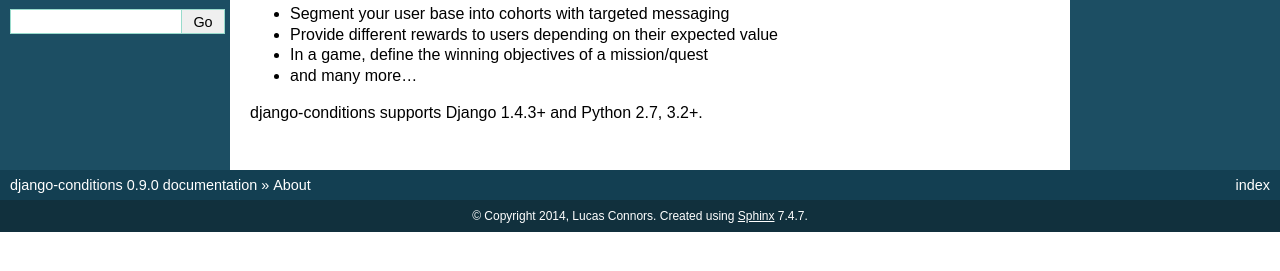
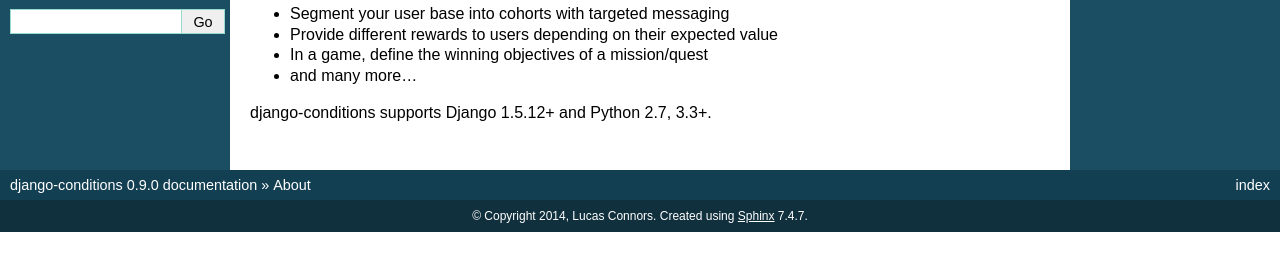
Before and after one commit to RevolutionTech/django-conditions, a Sphinx documentation site: the page built from docs/about.rst, in a window 1280 px wide. Shown: the part 125-396 px from the top of the page. Built offline with Sphinx 7.4.7, drawn with Linux system fonts in a browser that asks for light colours.

Commit message:
Update requirements and docs
to show support for Django 1.5+

```diff
--- a/docs/about.rst
+++ b/docs/about.rst
@@ -8,4 +8,4 @@
 - In a game, define the winning objectives of a mission/quest
 - and many more...
 
-django-conditions supports Django 1.4.3+ and Python 2.7, 3.2+.
+django-conditions supports Django 1.5.12+ and Python 2.7, 3.3+.
--- a/setup.py
+++ b/setup.py
@@ -42,7 +42,7 @@ class TestCommand(Command):
         call_command('test', 'conditions')
 
 
-requirements = ['Django>=1.4.3', 'django-jsonfield>=0.9.13']
+requirements = ['Django>=1.5.12', 'django-jsonfield>=0.9.13']
 
 
 setup(
```
